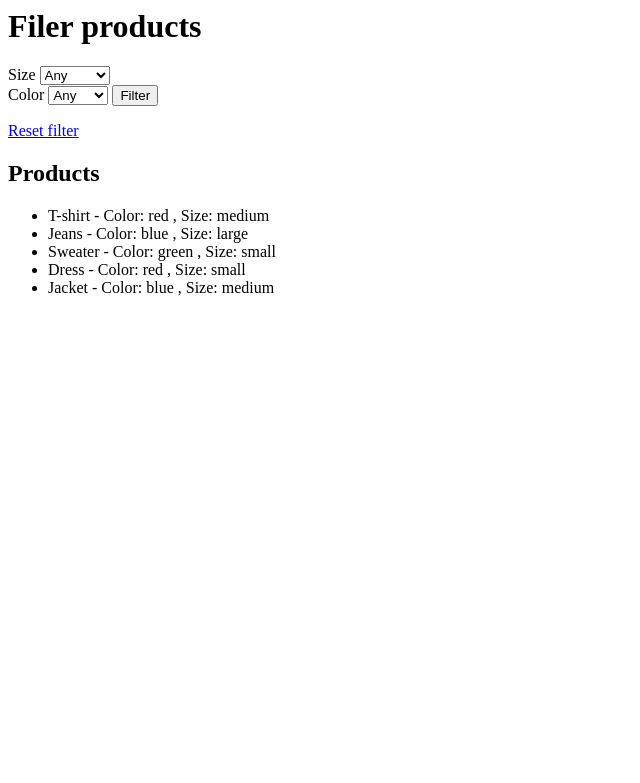
After one commit to mudrochFEsro/php_course, a PHP site: page /query.php in a window 1280 px wide. The commit adds this page. Shown: the top 783 px of the page, without its empty margins (0-640 px from the left). Run offline with PHP 8.4, Linux system fonts and the light colour scheme.

Commit message:
next update

```diff
--- a/http-and-web/forms.php
+++ b/http-and-web/forms.php
@@ -5,7 +5,7 @@ if ($_SERVER['REQUEST_METHOD'] == 'POST') {
     die;
 }
 ?>
-<html lang="">
+<html lang="sk">
 <body>
 <h1>
     Please submit the forms
--- /dev/null
+++ b/http-and-web/query.php
@@ -0,0 +1,64 @@
+<?php
+declare(strict_types=1);
+$products = [
+    ['name' => 'T-shirt', 'color' => 'red', 'size' => 'medium'],
+    ['name' => 'Jeans', 'color' => 'blue', 'size' => 'large'],
+    ['name' => 'Sweater', 'color' => 'green', 'size' => 'small'],
+    ['name' => 'Dress', 'color' => 'red', 'size' => 'small'],
+    ['name' => 'Jacket', 'color' => 'blue', 'size' => 'medium'],
+];
+$color = $_GET['color'] ?? '';
+$size = $_GET['size'] ?? '';
+
+function isSelected(string $compare, string $to): string
+{
+    return $compare === $to ? 'selected' : '';
+}
+
+$filtered_products = array_filter(
+    $products,
+    fn(array $product): bool => ($color === '' || $product['color'] === $color) &&
+        ($size === '' || $product['size'] === $size)
+)
+
+?>
+<html lang="sk">
+<body>
+<h1>Filer products</h1>
+<form method="GET">
+    <label for="size">Size</label>
+    <select name="size" id="size">
+        <option value="">Any</option>
+        <option value="small" <?= isSelected($size, 'small') ?>>Small</option>
+        <option value="medium" <?= isSelected($size, 'medium') ?> >Medium</option>
+        <option value="large" <?= isSelected($size, 'large') ?> >Large</option>
+    </select>
+    <br/>
+    <label for="color">Color</label>
+    <select name="color" id="color">
+        <option value="">Any</option>
+        <option value="red" <?= isSelected($color, 'red') ?> >Red</option>
+        <option value="green" <?= isSelected($color, 'green') ?> >Green</option>
+        <option value="blue" <?= isSelected($color, 'blue') ?> >Blue</option>
+    </select>
+    <button type="submit">Filter</button>
+</form>
+<a href="<?= $_SERVER['PHP_SELF'] ?>">Reset filter</a>
+<h2>Products</h2>
+<?php if (!empty($filtered_products)): ?>
+    <ul>
+        <?php foreach ($filtered_products as $product): ?>
+            <li>
+                <?= htmlspecialchars($product['name']) ?>
+                - Color:
+                <?= htmlspecialchars($product['color']) ?>
+                , Size:
+                <?= htmlspecialchars($product['size']) ?>
+            </li>
+        <?php endforeach; ?>
+    </ul>
+<?php else: ?>
+    <p>No product found matching selected criteria.</p>
+<?php endif; ?>
+</body>
+</html>
--- a/http-and-web/session-cookies.php
+++ b/http-and-web/session-cookies.php
@@ -22,7 +22,7 @@ $visitMessage = "This is your " . $_SESSION['visits'] . " visit.";
 
 ?>
 
-<html lang="">
+<html lang="sk">
 <body>
 <?php if (!$hasCookie): ?>
     <form method="POST" >
--- a/http-and-web/website.php
+++ b/http-and-web/website.php
@@ -2,7 +2,7 @@
 $page_title = "Dynamic PHP page";
 $current_time = date("H:i:s");
 ?>
-<html lang="">
+<html lang="sk">
 <head>
     <title>
         <?= $page_title ?>
```
